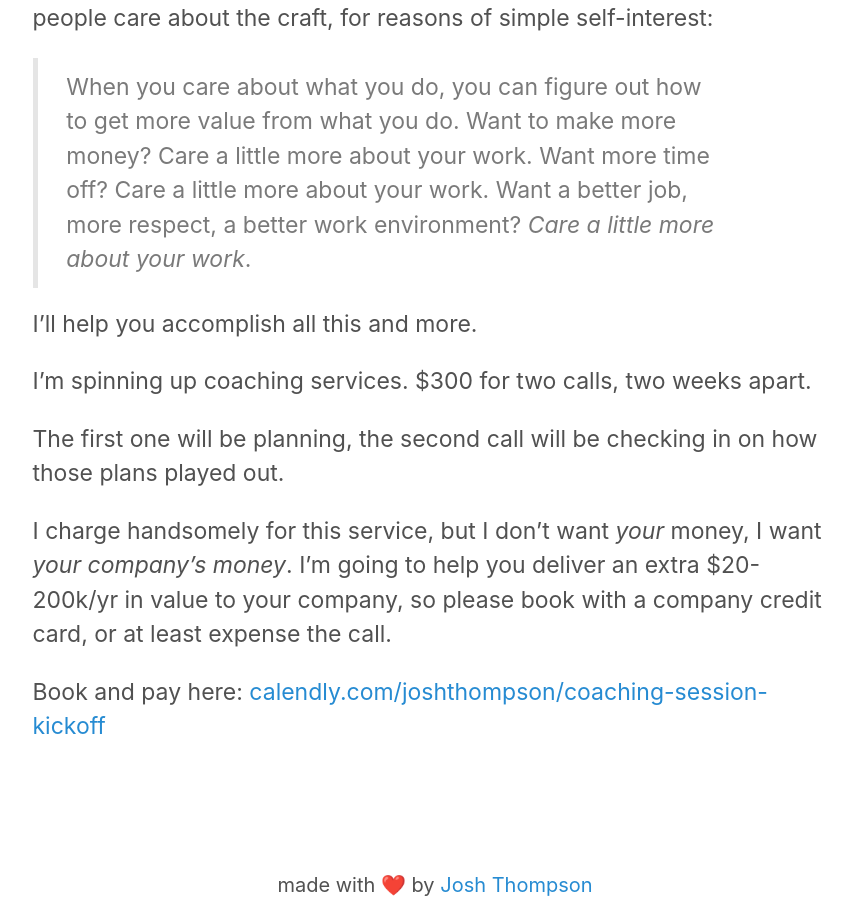
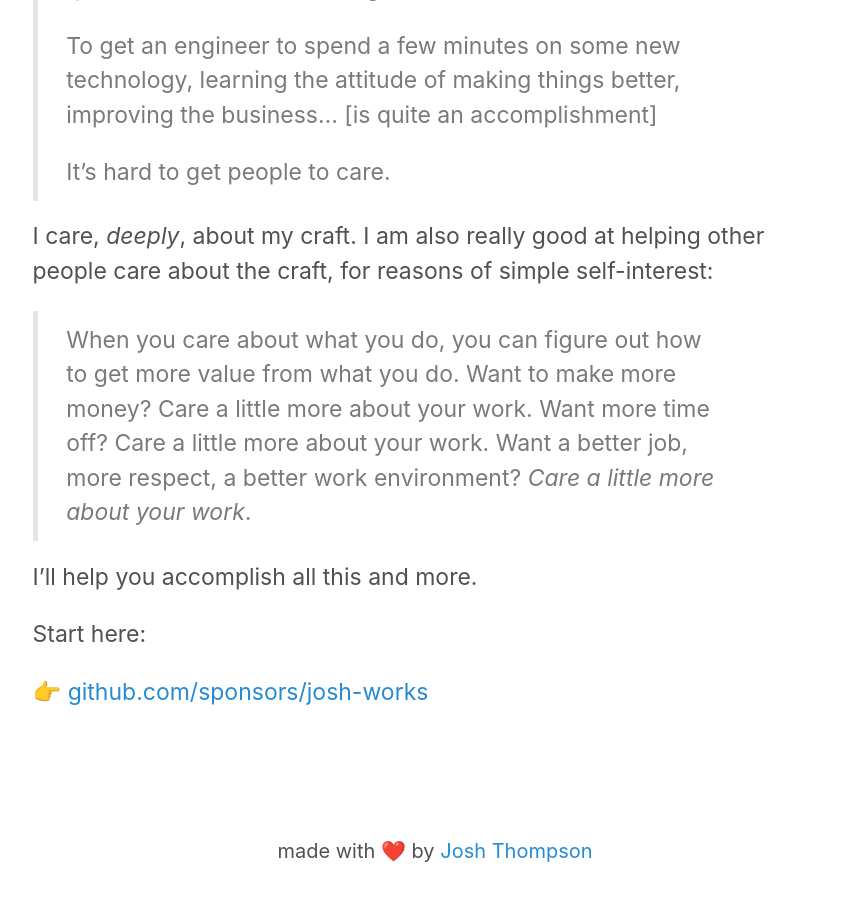
Before and after one commit to josh-works/intermediaterubycom, a Jekyll site: the page built from _pages/about.md, in a window 1280 px wide and 900 px high, scrolled down 2723 px. Shown: the whole window, without its empty margins (205-1057 px from the left). Built offline with Jekyll 4.4.1, drawn with Linux system fonts in a browser that asks for light colours; comment, search, counter and statistics services are not loaded; after the commit the page ends 3589 px from its top, so only the background shows below that; some of the changed text lies outside the part shown.

Commit message:
updates copy

```diff
--- a/_pages/about.md
+++ b/_pages/about.md
@@ -25,6 +25,10 @@
 
 I work across a range of projects to facilitate these goals, like obstacle courses, blog posts, video walk-throughs, and stand-alone "tiny projects"
 
+Most of this work lives on GitHub, and I'd encourage you to head over to my [GitHub Sponsors Profile](https://github.com/sponsors/josh-works), pick a tier that feels right, sign up, and we'll go from there.
+
+All sponsors get an invite to the `intermediateruby` Slack group, which means they get easier access to me, and we'll collaborate on how I can help move you in the directions you want to go.
+
 
 ## Obstacle Courses
 
@@ -67,10 +71,6 @@
 
 I'll help you accomplish all this and more.
 
-I'm spinning up coaching services. $300 for two calls, two weeks apart.
+Start here:
 
-The first one will be planning, the second call will be checking in on how those plans played out.
-
-I charge handsomely for this service, but I don't want _your_ money, I want _your company's money_. I'm going to help you deliver an extra $20-200k/yr in value to your company, so please book with a company credit card, or at least expense the call.
-
-Book and pay here: [calendly.com/joshthompson/coaching-session-kickoff](https://calendly.com/joshthompson/coaching-session-kickoff)
+👉 [github.com/sponsors/josh-works](https://github.com/sponsors/josh-works)
```
Also changed, not shown: other parts of _pages/about.md (+1 -1 lines), index.md (+10 -22 lines).
